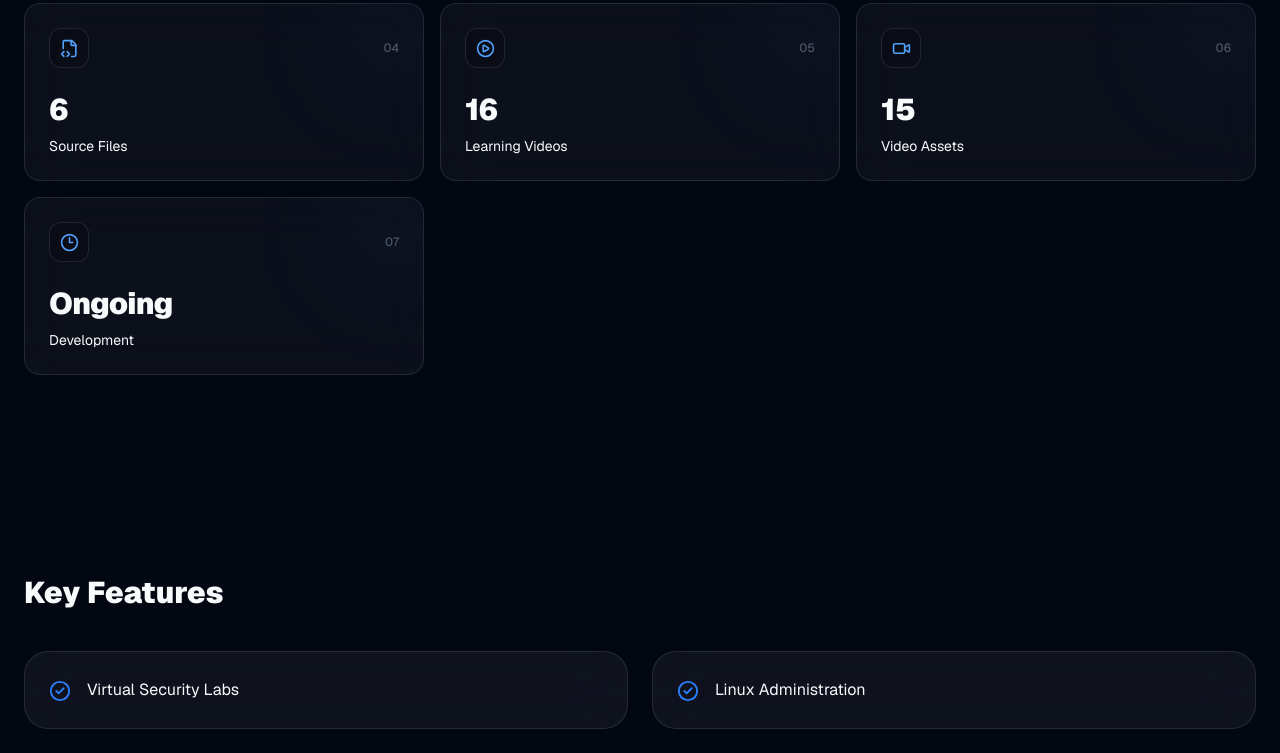
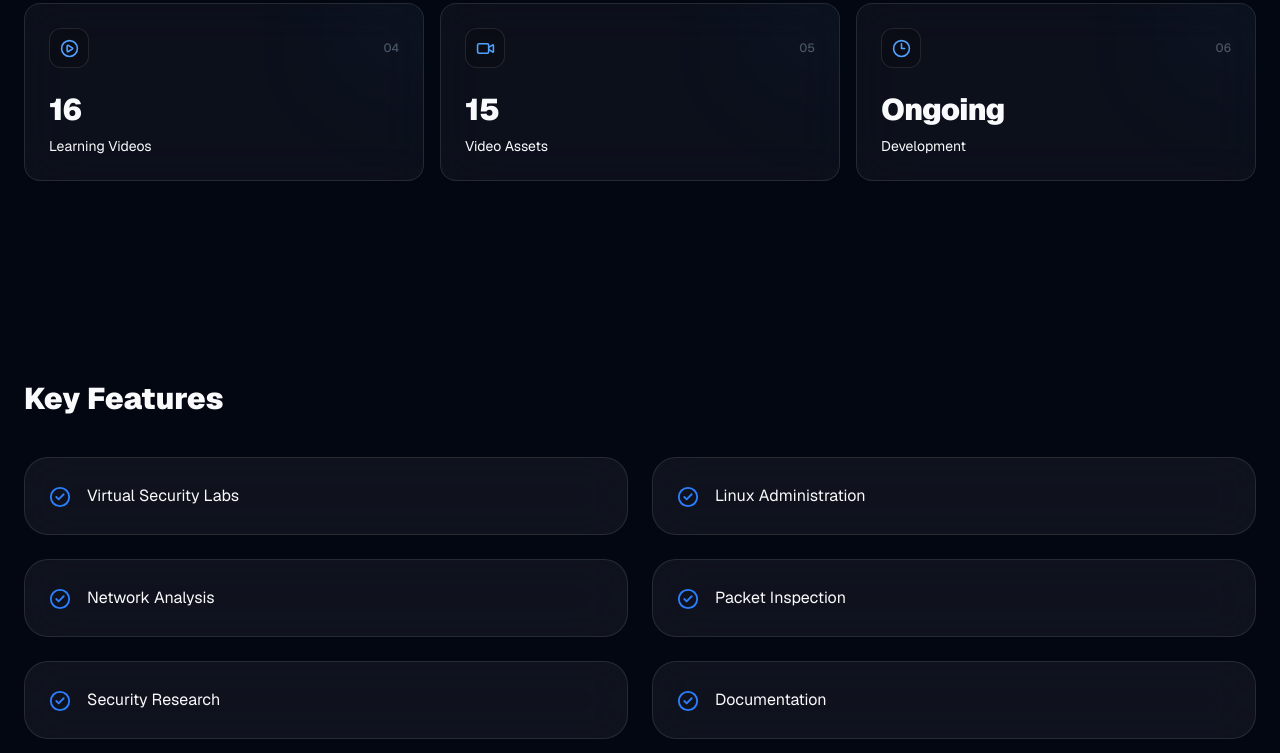
Before and after one commit to utech0201-debug/utech-portfolio, a Next.js app: page /projects/cybersecurity-labs in a window 1280 px wide. Shown: the part 2900-3653 px from the top of the page. Built offline with nearby package versions, Linux system fonts and the light colour scheme.

Commit message:
fix: remove duplicate project metric

```diff
--- a/src/data/projects.ts
+++ b/src/data/projects.ts
@@ -397,11 +397,6 @@ export const projects: Project[] = [
           icon: "FileCode2",
         },
         {
-          label: "Source Files",
-          value: "6",
-          icon: "FileCode2",
-        },
-        {
           label: "Learning Videos",
           value: "16",
           icon: "PlayCircle",
```
